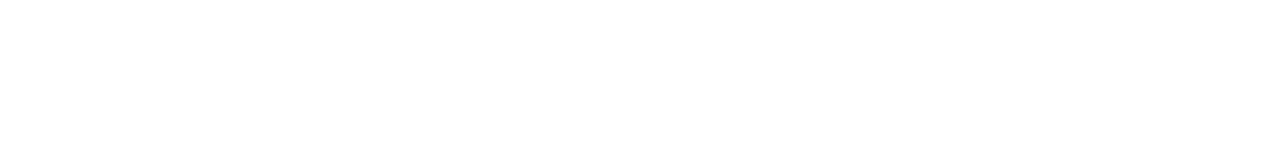
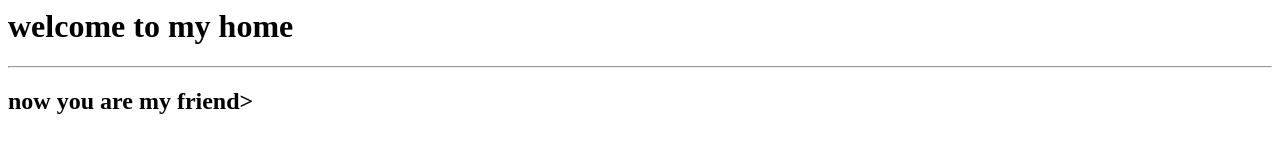
Before and after one commit to Jucunqi/jucunqi.github.io, a plain HTML site: page index.html in a window 1280 px wide. Drawn offline with Linux system fonts and the light colour scheme.

Commit message:
Update index.html

```diff
--- a/index.html
+++ b/index.html
@@ -1,9 +1,9 @@
 <html>
 <head>
-  <title>Welcome<title>
+  <title>Welcome</title>
 </head>
 <body>
-  <h1>welcome to my home</h1>
+  <h1>welcome to my home</h1><hr/>
   <h2>now you are my friend></h2>
 </body>
 
```
